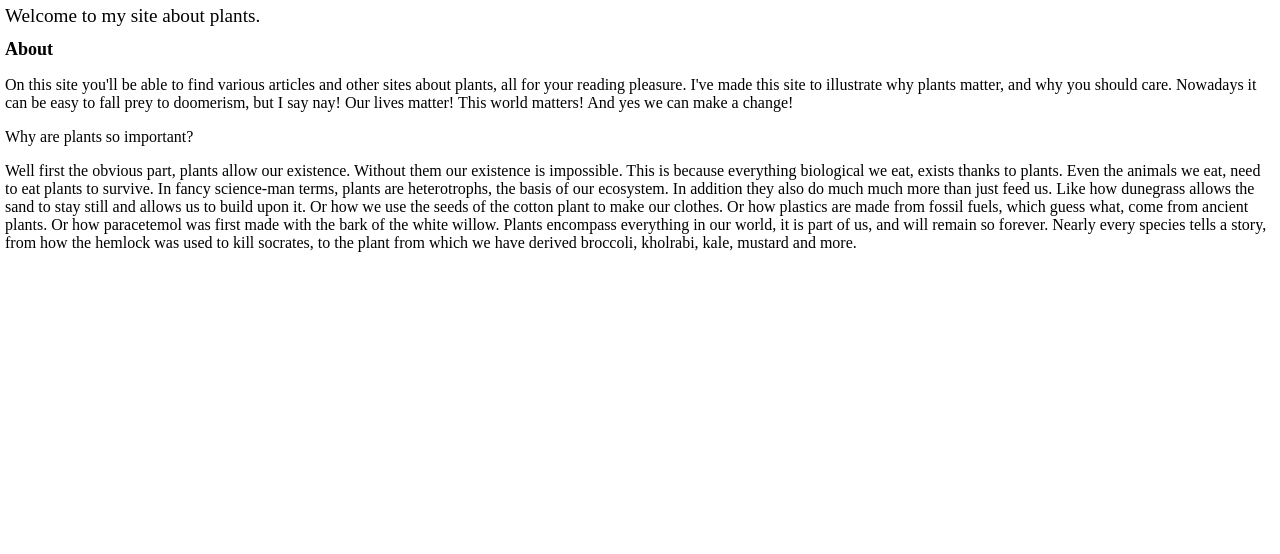
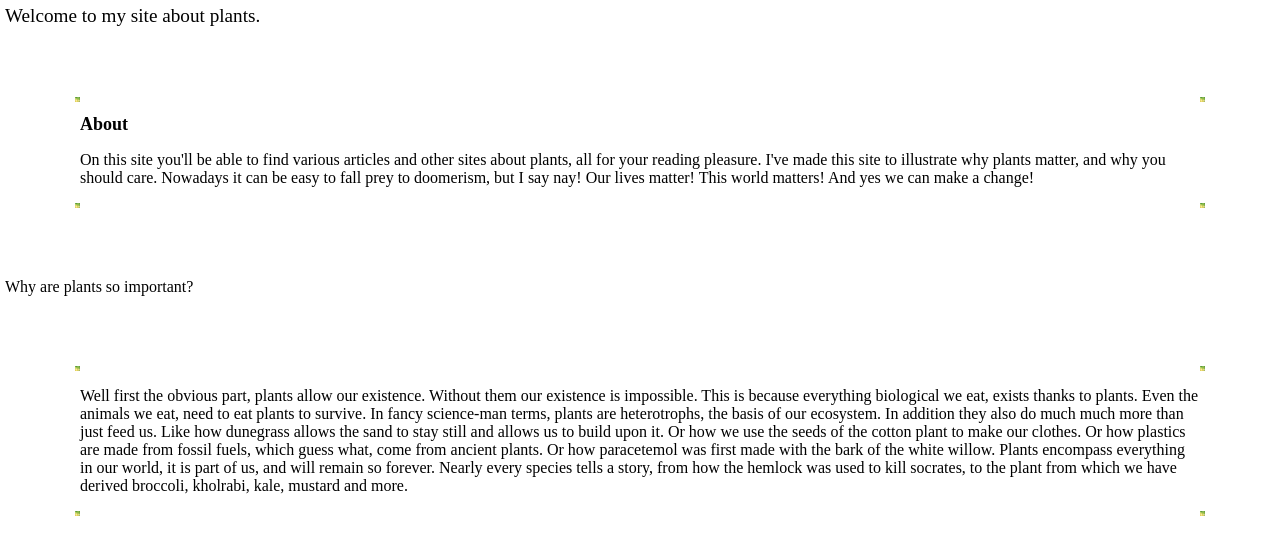
Before and after one commit to ro-the-programmer/plant.github.io, a plain HTML site: page index.html in a window 1280 px wide. Drawn offline with Linux system fonts and the light colour scheme.

Commit message:
dear god

```diff
--- a/styles.css
+++ b/styles.css
@@ -5,6 +5,8 @@ header{
     font-size: larger;
 }
 div{
+    margin:70px;
+    border-style:solid;
     border-width:5px;
     border-image:url(images/leaves-background-nature-yellow-preview.jpg);
 }
```
